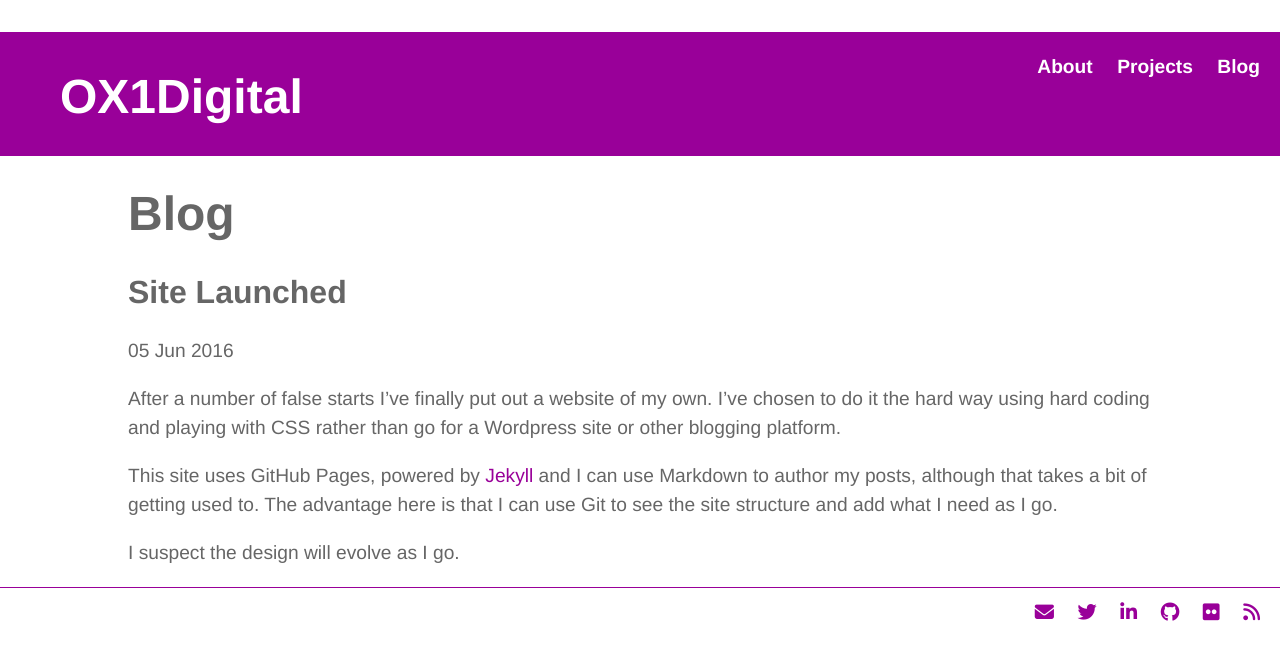
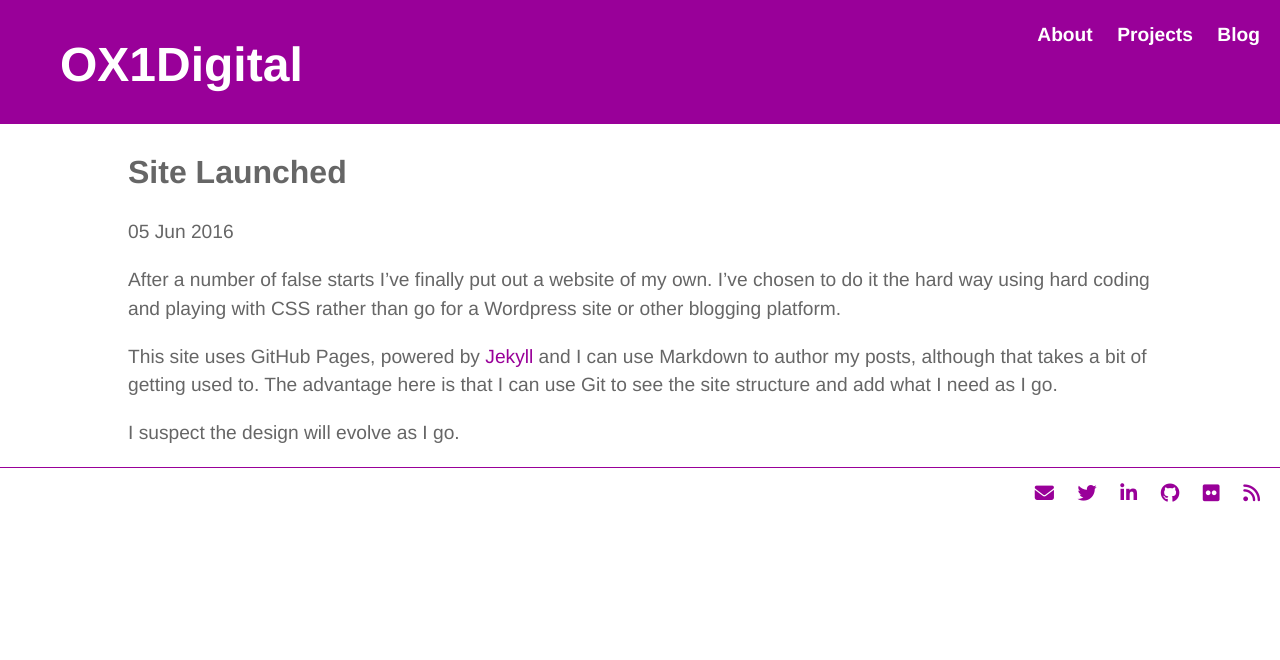
Before and after one commit to electronicdreamplant/electronicdreamplant.github.io, a Jekyll site: the page built from _posts/2016-06-05-site-launched.md, in a window 1280 px wide. Shown: the top 660 px of the page. Built offline with Jekyll 4.4.1, drawn with Linux system fonts in a browser that asks for light colours; nearby versions of some CDN libraries.

Commit message:
Update post.html

```diff
--- a/_layouts/post.html
+++ b/_layouts/post.html
@@ -1,7 +1,7 @@
 ---
 layout: default
 ---
-<h1>Blog</h1>
+
 <h2>{{ page.title }}</h2>
 <p class="meta">{{ page.date | date_to_string }}</p>
 
```
